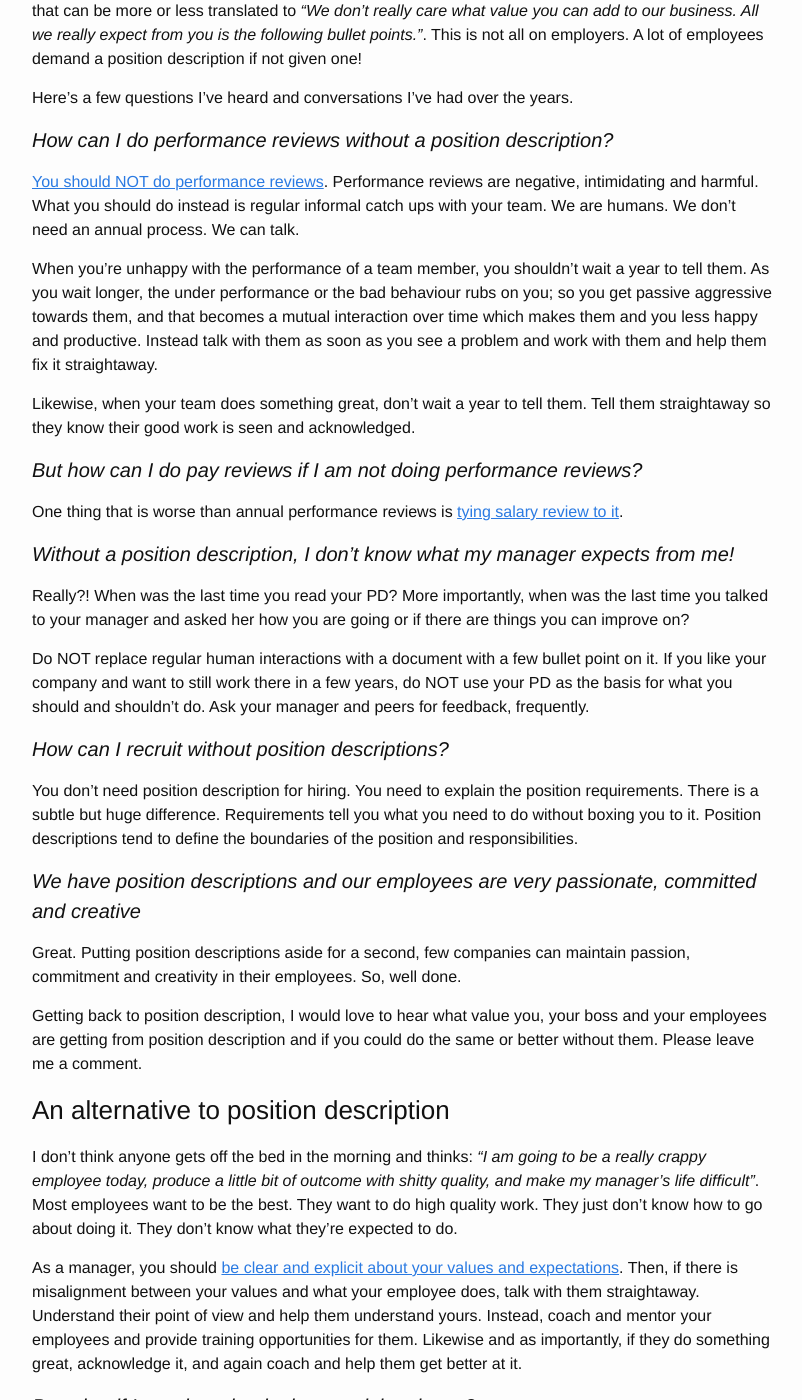
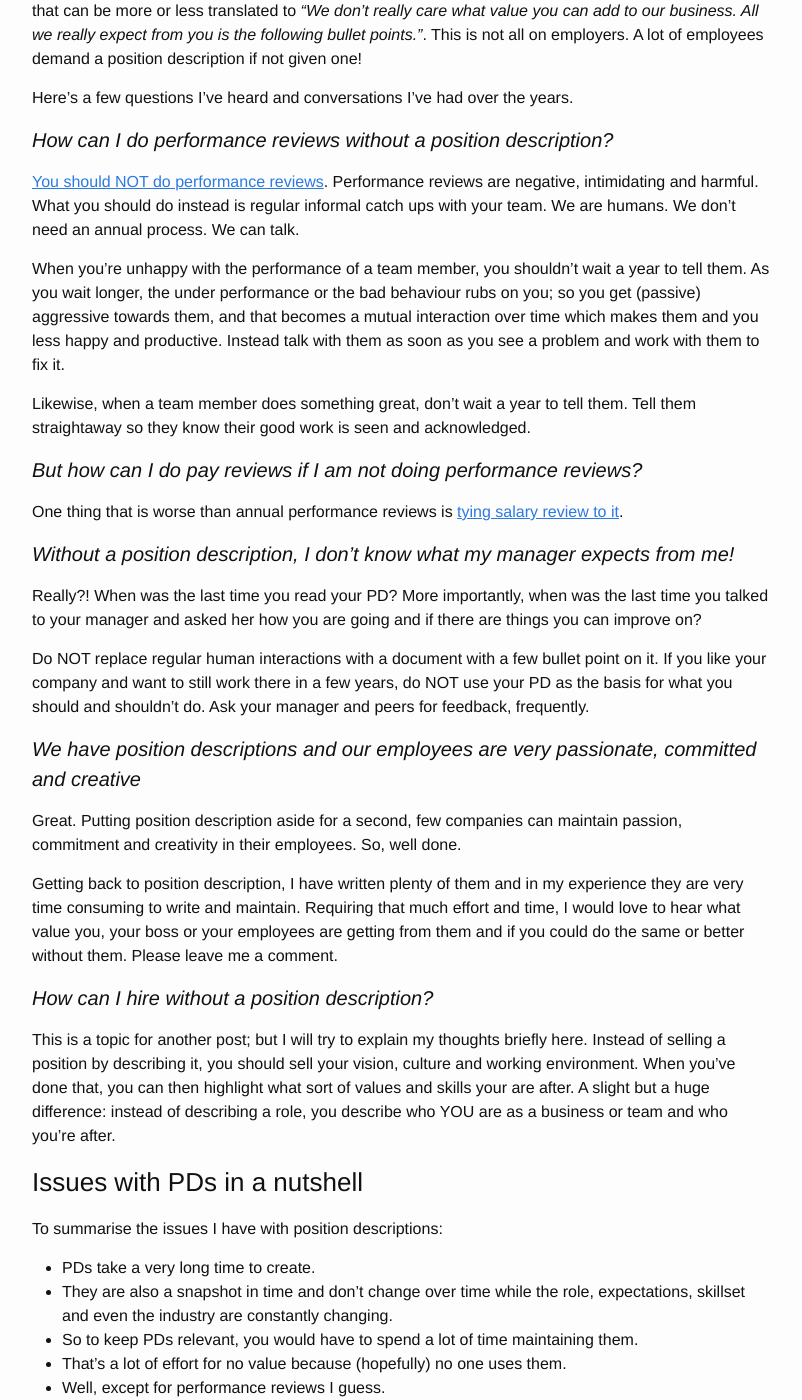
Before and after one commit to MehdiK/mehdik.github.io, a Jekyll site: the page built from _posts/2017-07-15-position-descriptions-are-harmful.md, in a window 1280 px wide and 1400 px high, scrolled down 249 px. Shown: the whole window, without its empty margins (238-1040 px from the left). Built offline with Jekyll 4.4.1, drawn with Linux system fonts in a browser that asks for light colours; nearby versions of some CDN libraries; comment, search, counter and statistics services are not loaded; some of the changed text lies outside the part shown.

Commit message:
Final touches on PDs are harmful post

```diff
--- a/_posts/2017-07-15-position-descriptions-are-harmful.md
+++ b/_posts/2017-07-15-position-descriptions-are-harmful.md
@@ -14,32 +14,40 @@ Here's a few questions I've heard and conversations I've had over the years.
 #### *How can I do performance reviews without a position description?*
 [You should NOT do performance reviews](https://www.amazon.com/Get-Rid-Performance-Review-Managing---ebook/dp/B00351DSNW/ref=sr_1_2). Performance reviews are negative, intimidating and harmful. What you should do instead is regular informal catch ups with your team. We are humans. We don't need an annual process. We can talk.
 
-When you're unhappy with the performance of a team member, you shouldn't wait a year to tell them. As you wait longer, the under performance or the bad behaviour rubs on you; so you get passive aggressive towards them, and that becomes a mutual interaction over time which makes them and you less happy and productive. Instead talk with them as soon as you see a problem and work with them and help them fix it straightaway.
+When you're unhappy with the performance of a team member, you shouldn't wait a year to tell them. As you wait longer, the under performance or the bad behaviour rubs on you; so you get (passive) aggressive towards them, and that becomes a mutual interaction over time which makes them and you less happy and productive. Instead talk with them as soon as you see a problem and work with them to fix it.
 
-Likewise, when your team does something great, don't wait a year to tell them. Tell them straightaway so they know their good work is seen and acknowledged.
+Likewise, when a team member does something great, don't wait a year to tell them. Tell them straightaway so they know their good work is seen and acknowledged.
 
 #### *But how can I do pay reviews if I am not doing performance reviews?*
 One thing that is worse than annual performance reviews is [tying salary review to it](https://hbr.org/2014/01/stop-basing-pay-on-performance-reviews).
 
 #### *Without a position description, I don't know what my manager expects from me!*
-Really?! When was the last time you read your PD? More importantly, when was the last time you talked to your manager and asked her how you are going or if there are things you can improve on?
+Really?! When was the last time you read your PD? More importantly, when was the last time you talked to your manager and asked her how you are going and if there are things you can improve on?
 
 Do NOT replace regular human interactions with a document with a few bullet point on it. If you like your company and want to still work there in a few years, do NOT use your PD as the basis for what you should and shouldn't do. Ask your manager and peers for feedback, frequently.
 
-#### *How can I recruit without position descriptions?*
-You don't need position description for hiring. You need to explain the position requirements. There is a subtle but huge difference. Requirements tell you what you need to do without boxing you to it. Position descriptions tend to define the boundaries of the position and responsibilities.
+#### *We have position descriptions and our employees are very passionate, committed and creative*
+Great. Putting position description aside for a second, few companies can maintain passion, commitment and creativity in their employees. So, well done.
 
-#### *We have position descriptions and our employees are very passionate, committed and creative*
-Great. Putting position descriptions aside for a second, few companies can maintain passion, commitment and creativity in their employees. So, well done.
+Getting back to position description, I have written plenty of them and in my experience they are very time consuming to write and maintain. Requiring that much effort and time, I would love to hear what value you, your boss or your employees are getting from them and if you could do the same or better without them. Please leave me a comment.
 
-Getting back to position description, I would love to hear what value you, your boss and your employees are getting from position description and if you could do the same or better without them. Please leave me a comment.
+#### *How can I hire without a position description?*
+This is a topic for another post; but I will try to explain my thoughts briefly here. Instead of selling a position by describing it, you should sell your vision, culture and working environment. When you've done that, you can then highlight what sort of values and skills your are after. A slight but a huge difference: instead of describing a role, you describe who YOU are as a business or team and who you're after.
+
+### Issues with PDs in a nutshell
+To summarise the issues I have with position descriptions:
+
+ - PDs take a very long time to create.
+ - They are also a snapshot in time and don't change over time while the role, expectations, skillset and even the industry are constantly changing.
+ - So to keep PDs relevant, you would have to spend a lot of time maintaining them.
+ - That's a lot of effort for no value because (hopefully) no one uses them.
+ - Well, except for performance reviews I guess.
+ - But performance reviews are such a bad idea to begin with.
 
 ### An alternative to position description
-I don't think anyone gets off the bed in the morning and thinks: *"I am going to be a really crappy employee today, produce a little bit of outcome with shitty quality, and make my manager's life difficult"*. Most employees want to be the best. They want to do high quality work. They just don't know how to go about doing it. They don't know what they're expected to do.
+I don't think anyone gets off the bed in the morning and thinks: *"I am going to be a really crappy employee today, produce a little bit of outcome with shitty quality, and make my team and manager's life difficult"*. Most employees want to be the best. They want to do high quality work. They just don't know how to go about doing it. They don't know what they're expected to do. As a leader, you should [be clear and explicit about your values and expectations](/be-clear-and-explicit-about-your-values-and-expectations). Then, if there is misalignment between your values and what your employee does, talk with them straightaway, understand their point of view and help them understand yours. Coach and mentor them, and learn from them. Likewise and as importantly, if they do something great, acknowledge and reward it.
 
-As a manager, you should [be clear and explicit about your values and expectations](/be-clear-and-explicit-about-your-values-and-expectations). Then, if there is misalignment between your values and what your employee does, talk with them straightaway. Understand their point of view and help them understand yours. Instead, coach and mentor your employees and provide training opportunities for them. Likewise and as importantly, if they do something great, acknowledge it, and again coach and help them get better at it.
-
-#### *But what if I coach and train them and they leave?*
+#### *But what if I train them and they leave?*
 What if you don't, and they stay?!
 
 #### *Some people are not coachable and are making a negative impact on my team"*
```
